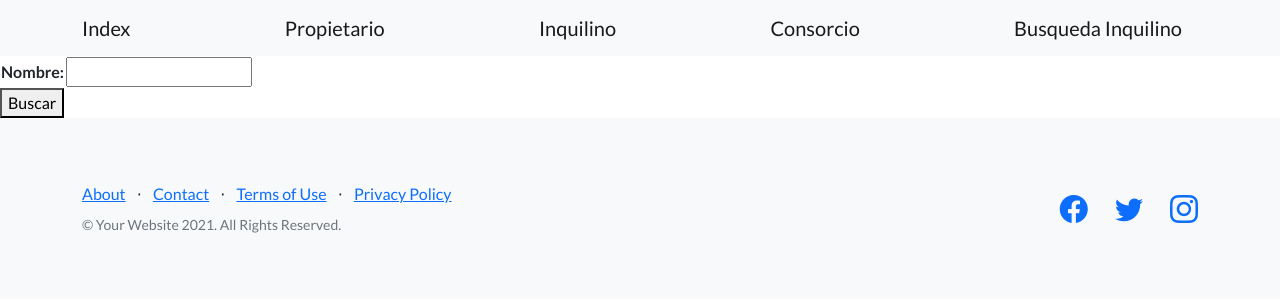
After one commit to sergiobesser/Entrega1-Besser, a Django app: page /edificio/busqueda_inquilino/ in a window 1280 px wide. The commit adds this page. Shown: the top 300 px of the page. Run offline with Django 4.2, Linux system fonts and the light colour scheme; some libraries are stand-ins or nearby versions.

Commit message:
Se agrego busqueda de inquilino

```diff
--- a/edificio/forms.py
+++ b/edificio/forms.py
@@ -5,7 +5,7 @@ class PropietarioFormulario(forms.Form):
     apellido = forms.CharField(max_length=30)
     email = forms.EmailField()
     unidad = forms.CharField(max_length=3)
-    habita_la_unidad = forms.BooleanField(required=False)
+    # habita_la_unidad = forms.BooleanField(required=False)
 
 
 class InquilinoFormulario(forms.Form):
@@ -19,3 +19,7 @@ class ConsorcioFormulario(forms.Form):
     nombre = forms.CharField(max_length=30)
     apellido = forms.CharField(max_length=30)
     email = forms.EmailField()
+
+
+class BusquedaInquilino(forms.Form):
+    nombre = forms.CharField(max_length=30)
--- a/edificio/models.py
+++ b/edificio/models.py
@@ -8,7 +8,7 @@ class Propietario(models.Model):
     apellido = models.CharField(max_length=30)
     email = models.EmailField()
     unidad = models.CharField(max_length=3)
-    habita_la_unidad = models.BooleanField(required=False)
+    # habita = models.BooleanField()
 
     def __str__(self):
         return f'{self.nombre} {self.apellido}'
--- /dev/null
+++ b/edificio/templates/edificio/busqueda_inquilino.html
@@ -0,0 +1,25 @@
+{% extends 'index/index.html' %}
+
+{% block head %}
+<title>Busqueda Inquilino</title>
+{% endblock head %}
+
+{% block 'header_block' %}
+{% endblock 'header_block' %}
+
+
+{% block 'body_block' %}
+
+    <form action="" method="get">
+        {% csrf_token %}
+        <table>
+            {{form.as_table}}
+        </table>
+        <button>Buscar</button>
+    </form>
+
+    {% for inquilino in inquilinos %}
+    <li>{{inquilino}}</li>
+    {% endfor %}
+
+{% endblock 'body_block' %}
--- a/edificio/urls.py
+++ b/edificio/urls.py
@@ -1,8 +1,9 @@
 from django.urls import path
-from .views import consorcio, inquilino, propietario
+from .views import consorcio, inquilino, propietario, busqueda_inquilino
 
 urlpatterns = [
     path('propietario/', propietario, name='propietario'),
     path('inquilino/', inquilino, name='inquilino'),
     path('consorcio/', consorcio, name='consorcio'),
+    path('busqueda_inquilino/', busqueda_inquilino, name='busqueda_inquilino'),
 ]
--- a/edificio/views.py
+++ b/edificio/views.py
@@ -1,7 +1,7 @@
 from django.shortcuts import redirect, render
 
 from edificio.models import Consorcio, Inquilino
-from .forms import ConsorcioFormulario, InquilinoFormulario, PropietarioFormulario
+from .forms import ConsorcioFormulario, InquilinoFormulario, PropietarioFormulario, BusquedaInquilino
 # Create your views here.
 
 def propietario(request):
@@ -44,3 +44,15 @@ def consorcio(request):
 
     form = ConsorcioFormulario()
     return render(request, 'edificio/consorcio.html',{'form': form})
+
+
+def busqueda_inquilino(request):
+    inquilinos = []
+    nombre_a_buscar = request.GET.get('nombre', None)
+    if nombre_a_buscar is not None:
+        inquilinos = Inquilino.objects.filter(nombre__icontains=nombre_a_buscar)
+    # else:
+    #     inquilinos = Inquilino.objects.all()
+
+    form = BusquedaInquilino()
+    return render(request, 'edificio/busqueda_inquilino.html', {'form': form, 'inquilinos': inquilinos})
--- a/index/templates/index/index.html
+++ b/index/templates/index/index.html
@@ -27,7 +27,7 @@
                 <a class="navbar-brand" href={% url 'propietario' %}>Propietario</a>
                 <a class="navbar-brand" href={% url 'inquilino' %}>Inquilino</a>
                 <a class="navbar-brand" href={% url 'consorcio' %}>Consorcio</a>
-                <a class="btn btn-primary" href="#signup">Sign Up</a>
+                <a class="navbar-brand" href={% url 'busqueda_inquilino' %}>Busqueda Inquilino</a>
             </div>
         </nav>
         <!-- Masthead-->
@@ -48,7 +48,6 @@
         {% endblock 'header_block' %}
 
         {% block 'body_block' %}
-        <h1>Este es el index</h1>
         {% endblock 'body_block' %}
 
                 <!-- Footer-->
```
